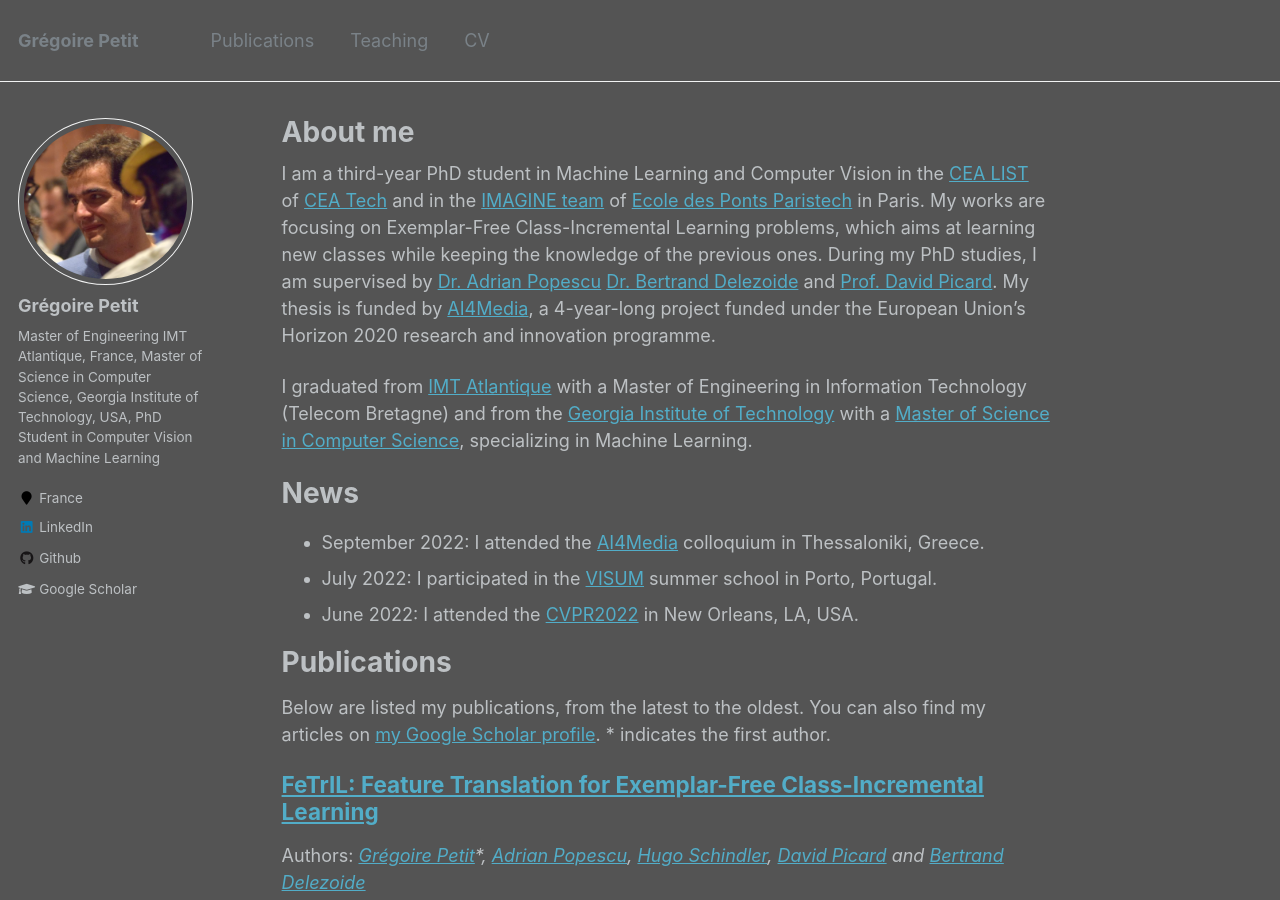
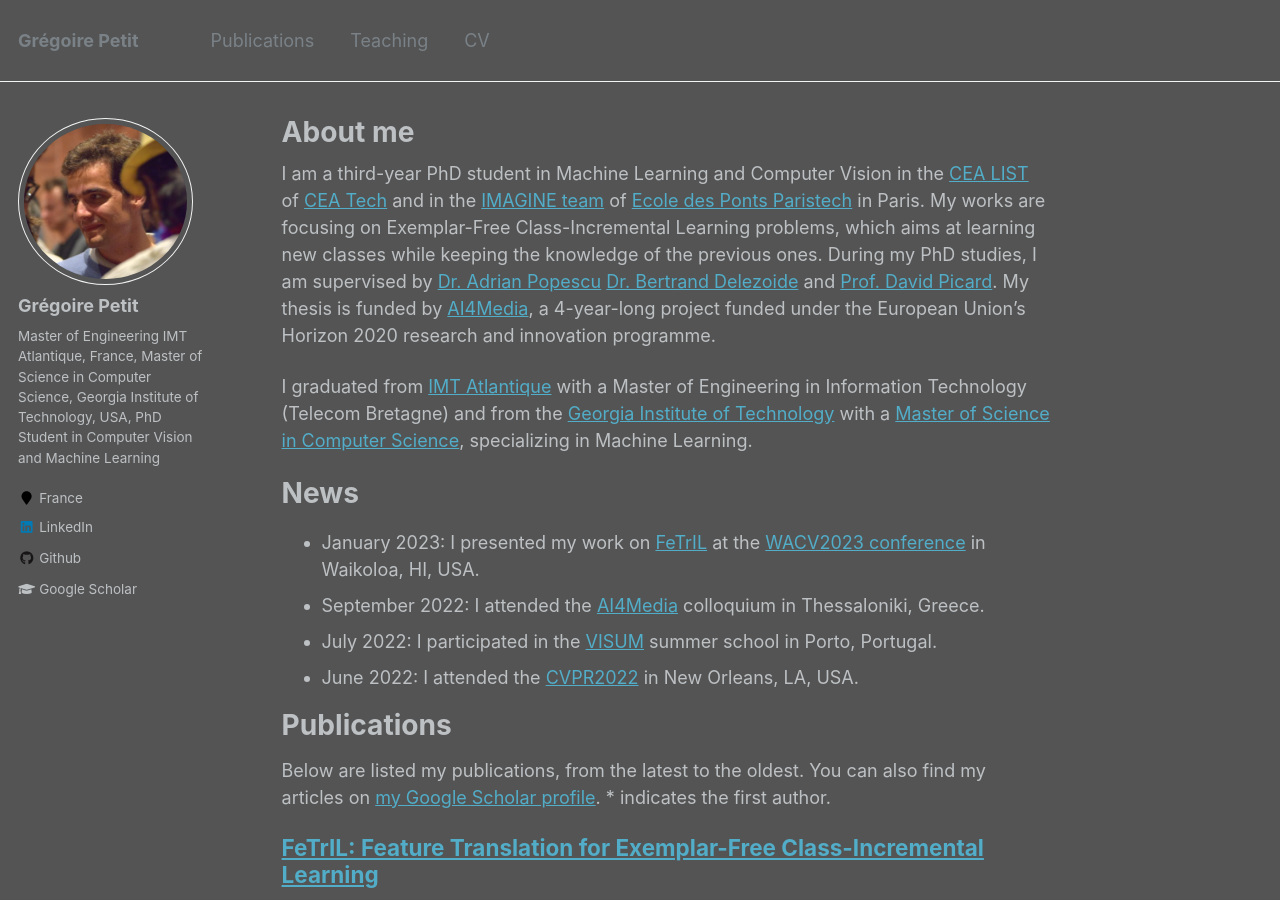
Before and after one commit to GregoirePetit/gregoirepetit.github.io, a Jekyll site: the page built from _pages/about.md, in a window 1280 px wide and 900 px high. Built offline with Jekyll 4.4.1, drawn with Linux system fonts in a browser that asks for light colours.

Commit message:
FeTrIL done

```diff
--- a/_pages/about.md
+++ b/_pages/about.md
@@ -19,6 +19,7 @@ I graduated from [IMT Atlantique](https://www.imt-atlantique.fr/en) with a Maste
 
 News
 ======
+- January 2023: I presented my work on [FeTrIL](https://gregoirepetit.github.io/projects/FeTrIL) at the [WACV2023 conference](https://wacv2023.thecvf.com/) in Waikoloa, HI, USA.
 - September 2022: I attended the [AI4Media](https://www.ai4media.eu) colloquium in Thessaloniki, Greece.
 - July 2022: I participated in the [VISUM](https://visum.inesctec.pt/) summer school in Porto, Portugal.
 - June 2022: I attended the [CVPR2022](https://cvpr2022.thecvf.com/) in New Orleans, LA, USA.
```
